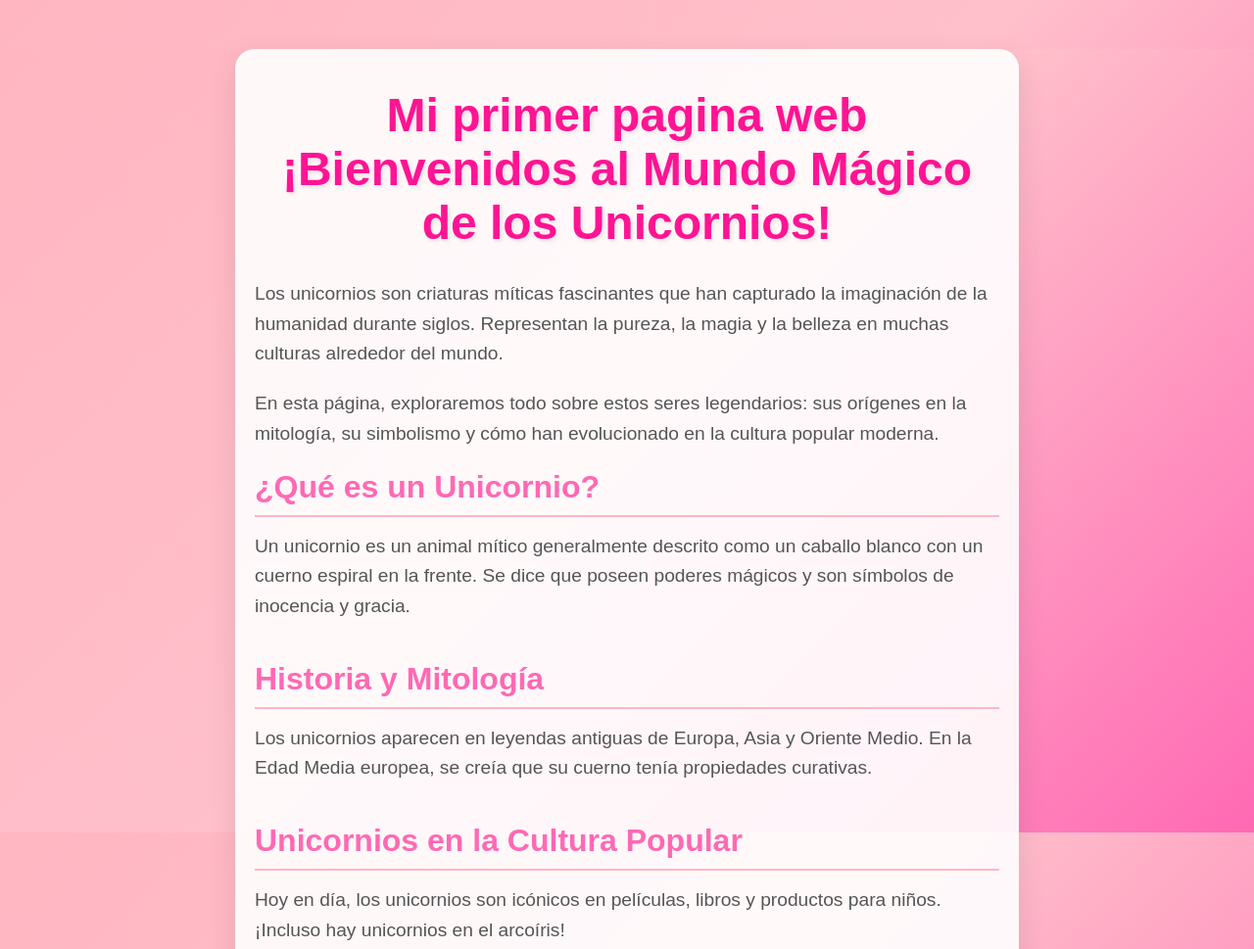
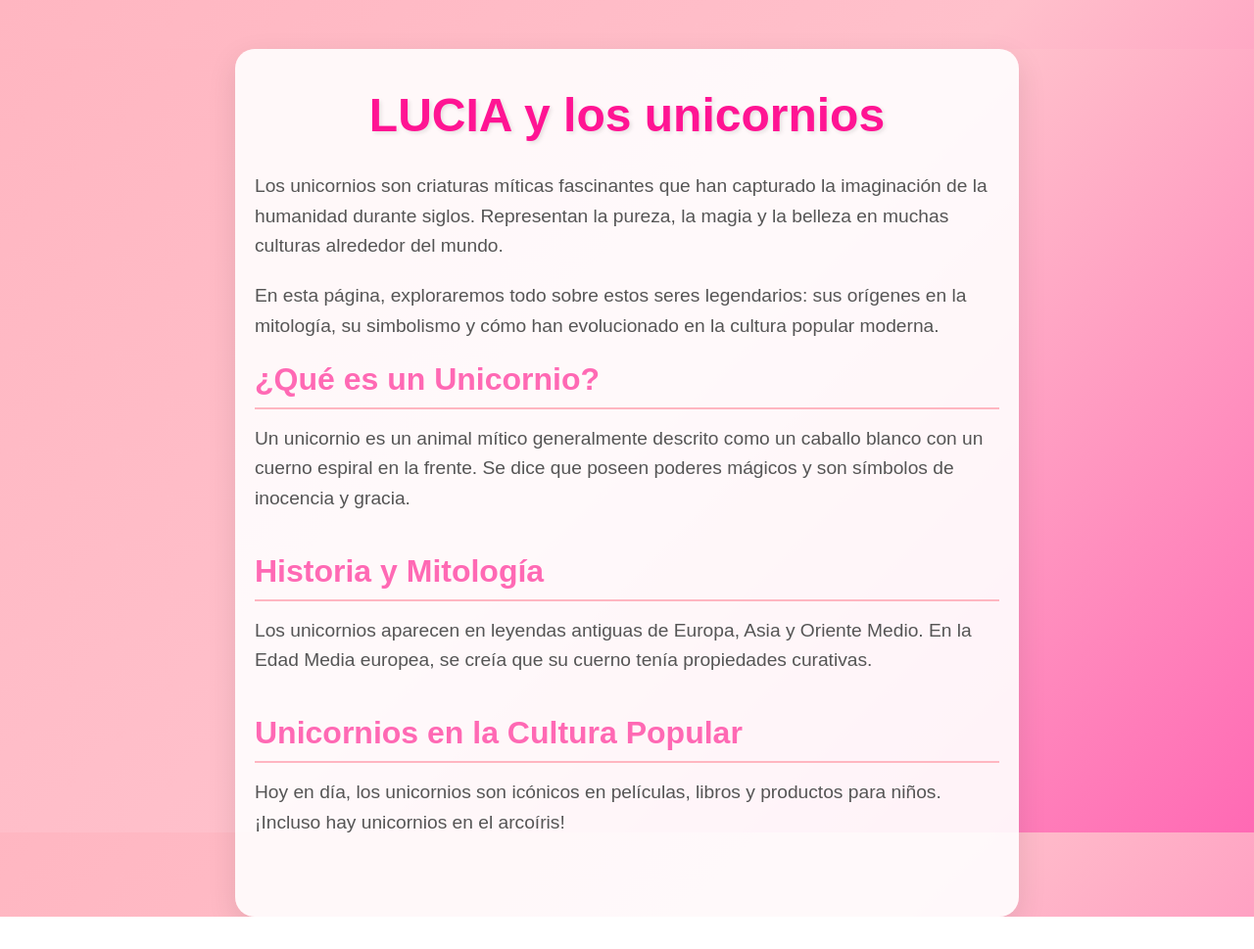
Before and after one commit to luciaperezmartinez805-creator/My-first-static-web, a website: page src/index.html in a window 1280 px wide. Shown: the top 969 px of the page at 98% size. After the commit the page ends 936 px from the top, so only its background shows below. Drawn offline with Linux system fonts and the light colour scheme.

Commit message:
Update header text in index.html

```diff
--- a/src/index.html
+++ b/src/index.html
@@ -10,7 +10,7 @@
 
 <body>
   <main>
-    <h1> Mi primer pagina web ¡Bienvenidos al Mundo Mágico de los Unicornios!</h1>
+    <h1> LUCIA y los unicornios</h1>
     <p>Los unicornios son criaturas míticas fascinantes que han capturado la imaginación de la humanidad durante siglos. Representan la pureza, la magia y la belleza en muchas culturas alrededor del mundo.</p>
     <p>En esta página, exploraremos todo sobre estos seres legendarios: sus orígenes en la mitología, su simbolismo y cómo han evolucionado en la cultura popular moderna.</p>
     <section>
```
